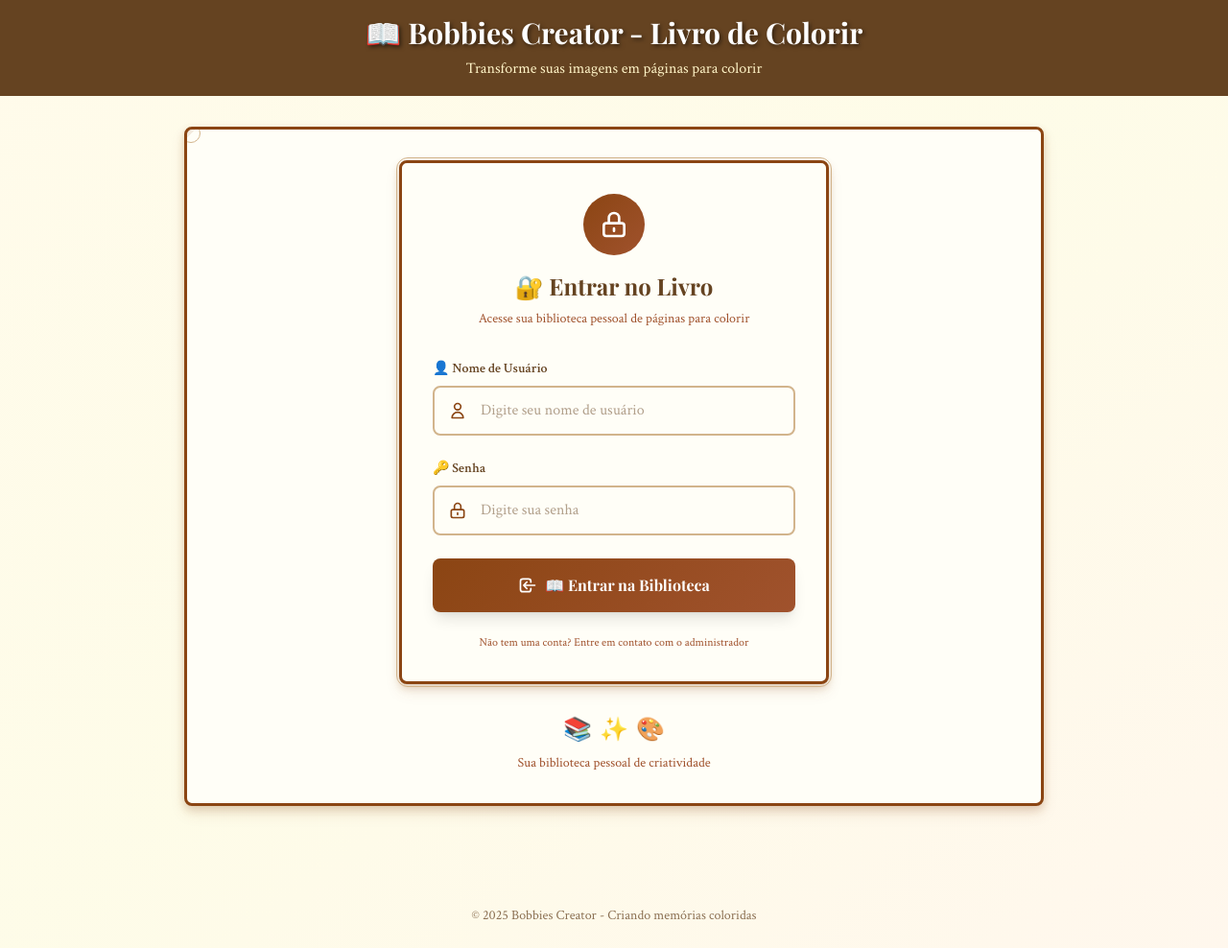
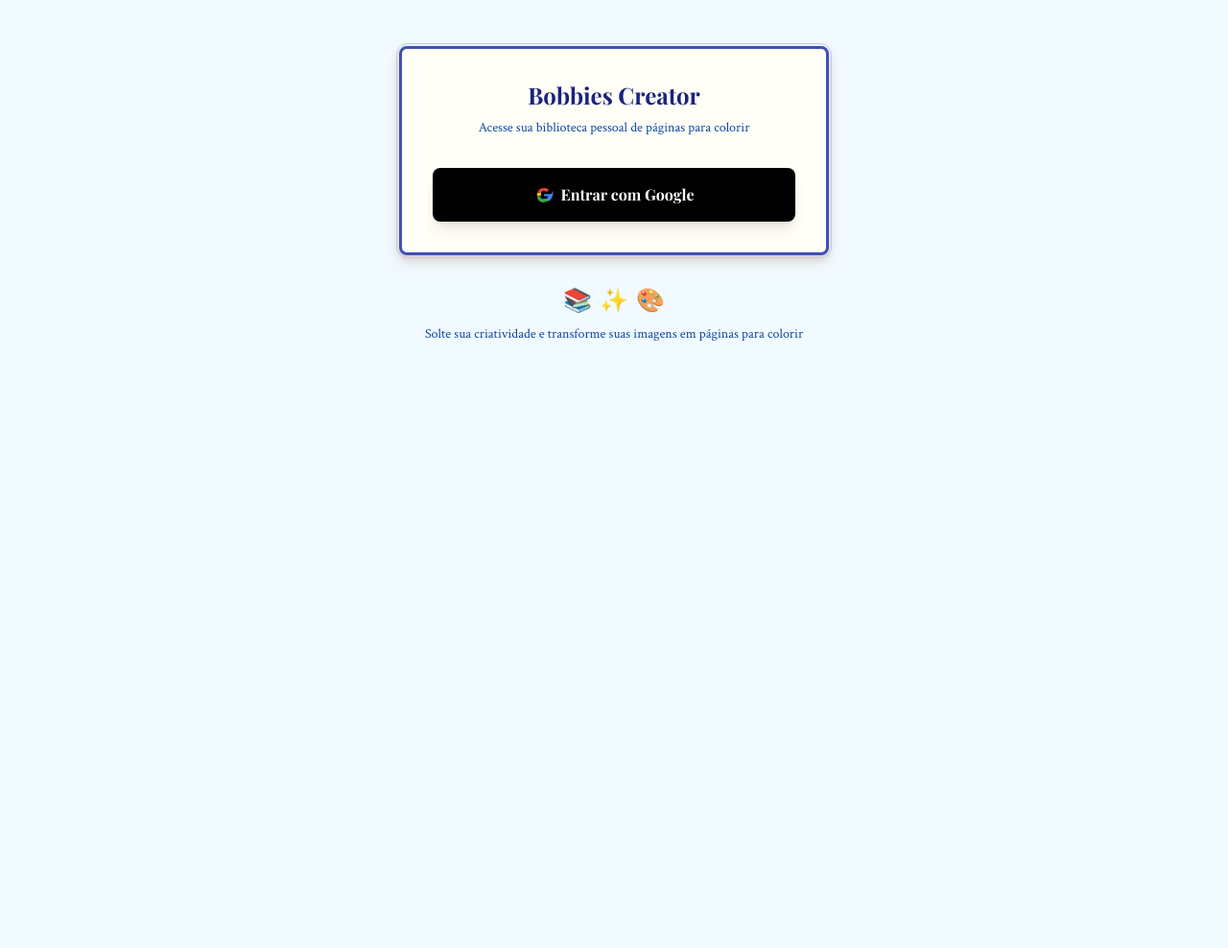
Before and after one commit to PedroHenriqueDevBR/MyDraws, a Django app: page /login/ in a window 1280 px wide. Shown: the whole page at 96% size. After the commit the page ends 356 px from the top, so only its background shows below. Run offline with Django 5.2, Linux system fonts and the light colour scheme.

Commit message:
refact: improvement templates

```diff
--- a/core/templates/base.html
+++ b/core/templates/base.html
@@ -8,11 +8,11 @@
     <title>{% block title %}Bobbies Creator - Livro de Colorir{% endblock %}</title>
     <style>
         :root {
-            --book-brown: #8B4513;
-            --light-brown: #D2B48C;
-            --dark-brown: #654321;
-            --parchment: #F5F5DC;
-            --leather: #A0522D;
+            --book-brown: #3F51B5; /* Steel Blue */
+            --light-brown: #C5CAE9; /* Light Steel Blue */
+            --dark-brown: #1A237E; /* Cadet Blue */
+            --parchment: #f1faff; /* Ghost White */
+            --leather: #0D47A1; /* Sky Blue */
         }
 
         .book-shadow {
@@ -58,37 +58,10 @@
         }
     </style>
 </head>
-<body class="min-h-screen bg-gradient-to-br from-amber-50 via-yellow-50 to-orange-50" style="background-color: var(--parchment); font-family: 'Crimson Text', serif;">
+<body class="min-h-screen " style="background-color: var(--parchment); font-family: 'Crimson Text', serif;">
 
-    <!-- Book Cover Header -->
-    <header class="book-binding py-4 mb-8">
-        <div class="container mx-auto px-4">
-            <h1 class="text-center text-3xl font-bold text-white" style="font-family: 'Playfair Display', serif; text-shadow: 2px 2px 4px rgba(0,0,0,0.5);">
-                📖 Bobbies Creator - Livro de Colorir
-            </h1>
-            <p class="text-center text-amber-100 mt-2">Transforme suas imagens em páginas para colorir</p>
-        </div>
-    </header>
-
-    <!-- Main Book Container -->
-    <main class="container mx-auto px-4 pb-8">
-        <div class="max-w-4xl mx-auto">
-            <div class="vintage-border book-shadow page-turn" style="background-color: #FFFEF7; min-height: 70vh;">
-                <div class="p-8">
-                    {% block content %}
-                    <!-- Content will be injected here -->
-                    {% endblock %}
-                </div>
-            </div>
-        </div>
-    </main>
-
-    <!-- Footer -->
-    <footer class="mt-12 py-6 text-center" style="color: var(--dark-brown);">
-        <div class="container mx-auto px-4">
-            <p class="text-sm opacity-75">© 2025 Bobbies Creator - Criando memórias coloridas</p>
-        </div>
-    </footer>
+    {% block body %}
+    {% endblock body %}
 
 </body>
 </html>
--- a/core/templates/error.html
+++ b/core/templates/error.html
@@ -2,7 +2,7 @@
 
 {% block title %}Oops! - Bobbies Creator{% endblock %}
 
-{% block content %}
+{% block body %}
 <div class="error-page text-center">
     <!-- Error Icon -->
     <div class="mb-8">
--- a/core/templates/home.html
+++ b/core/templates/home.html
@@ -1,4 +1,4 @@
-{% extends 'base.html' %}
+{% extends 'base_site.html' %}
 
 {% block title %}Biblioteca de Imagens - Bobbies Creator{% endblock %}
 
--- a/core/templates/login.html
+++ b/core/templates/login.html
@@ -2,20 +2,14 @@
 
 {% block title %}Entrar - Bobbies Creator{% endblock %}
 
-{% block content %}
-<div class="login-page max-w-md mx-auto">
+{% block body %}
+<div class="login-page max-w-md mx-auto mt-12">
     <!-- Login Card -->
     <div class="vintage-border book-shadow p-8" style="background-color: #FFFEF7;">
         <!-- Header -->
         <div class="text-center mb-8">
-            <div class="w-16 h-16 mx-auto mb-4 flex items-center justify-center rounded-full"
-                 style="background: linear-gradient(135deg, var(--book-brown), var(--leather));">
-                <svg class="w-8 h-8 text-white" fill="none" stroke="currentColor" viewBox="0 0 24 24">
-                    <path stroke-linecap="round" stroke-linejoin="round" stroke-width="2" d="M12 15v2m-6 4h12a2 2 0 002-2v-6a2 2 0 00-2-2H6a2 2 0 00-2 2v6a2 2 0 002 2zm10-10V7a4 4 0 00-8 0v4h8z"></path>
-                </svg>
-            </div>
             <h1 class="text-2xl font-bold mb-2" style="font-family: 'Playfair Display', serif; color: var(--dark-brown);">
-                🔐 Entrar no Livro
+                Bobbies Creator
             </h1>
             <p class="text-sm" style="color: var(--leather);">
                 Acesse sua biblioteca pessoal de páginas para colorir
@@ -26,7 +20,21 @@
         <form method="post" class="space-y-6">
             {% csrf_token %}
 
-            <!-- Username Field -->
+            <div>
+                <button type="button"
+                        class="w-full py-4 text-white font-bold rounded-lg shadow-lg transition-all duration-300 hover:shadow-xl transform hover:-translate-y-1 flex items-center justify-center"
+                        style="background: #000; font-family: 'Playfair Display', serif;">
+                    <svg class="w-5 h-5 mr-2" fill="currentColor" viewBox="0 0 24 24">
+                        <path d="M21.35 11.1h-9.18v2.72h5.26c-.23 1.4-1.4 2.6-2.8 3.04v2.52h4.54c2.67-2.46 4.18-6.1 4.18-10.28 0-.68-.06-1.34-.16-1.98z" fill="#4285F4"/>
+                        <path d="M12.17 21.1c2.4 0 4.42-.8 5.9-2.16l-4.54-2.52c-.64.42-1.46.68-2.36.68-1.8 0-3.32-1.2-3.86-2.8H3.9v2.52c1.48 2.94 4.52 4.88 8.27 4.88z" fill="#34A853"/>
+                        <path d="M8.31 14.3c-.28-.84-.28-1.76 0-2.6v-2.52H3.9c-.8 1.6-.8 3.4 0 5.04l4.41-.92z" fill="#FBBC05"/>
+                        <path d="M12.17 7.1c1.3 0 2.46.44 3.36 1.3l2.52-2.52c-1.48-1.36-3.5-2.16-5.88-2.16-3.76 0-6.8 1.94-8.27 4.88l4.41.92c.54-1.6 2.06-2.8 3.86-2.8z" fill="#EA4335"/>
+                    </svg>
+                    Entrar com Google
+                </button>
+            </div>
+
+            <!--
             <div>
                 <label for="username" class="block text-sm font-semibold mb-2" style="color: var(--dark-brown);">
                     👤 Nome de Usuário
@@ -42,7 +50,6 @@
                 </div>
             </div>
 
-            <!-- Password Field -->
             <div>
                 <label for="password" class="block text-sm font-semibold mb-2" style="color: var(--dark-brown);">
                     🔑 Senha
@@ -58,7 +65,6 @@
                 </div>
             </div>
 
-            <!-- Submit Button -->
             <button type="submit"
                     class="w-full py-4 text-white font-bold rounded-lg shadow-lg transition-all duration-300 hover:shadow-xl transform hover:-translate-y-1"
                     style="background: linear-gradient(135deg, var(--book-brown), var(--leather)); font-family: 'Playfair Display', serif;">
@@ -69,14 +75,9 @@
                     📖 Entrar na Biblioteca
                 </span>
             </button>
+             -->
         </form>
 
-        <!-- Footer -->
-        <div class="text-center mt-6">
-            <p class="text-xs" style="color: var(--leather);">
-                Não tem uma conta? Entre em contato com o administrador
-            </p>
-        </div>
     </div>
 
     <!-- Decorative Elements -->
@@ -87,7 +88,7 @@
             <span class="text-2xl">🎨</span>
         </div>
         <p class="text-sm mt-2" style="color: var(--leather);">
-            Sua biblioteca pessoal de criatividade
+            Solte sua criatividade e transforme suas imagens em páginas para colorir
         </p>
     </div>
 </div>
--- a/core/templates/upload.html
+++ b/core/templates/upload.html
@@ -1,4 +1,4 @@
-{% extends "base.html" %}
+{% extends "base_site.html" %}
 
 {% block title %}Nova Página - Bobbies Creator{% endblock %}
 
```
Also changed, not shown: core/templates/base_site.html (added, +40 -0 lines), core/templates/show_image.html (+99 -30 lines).
